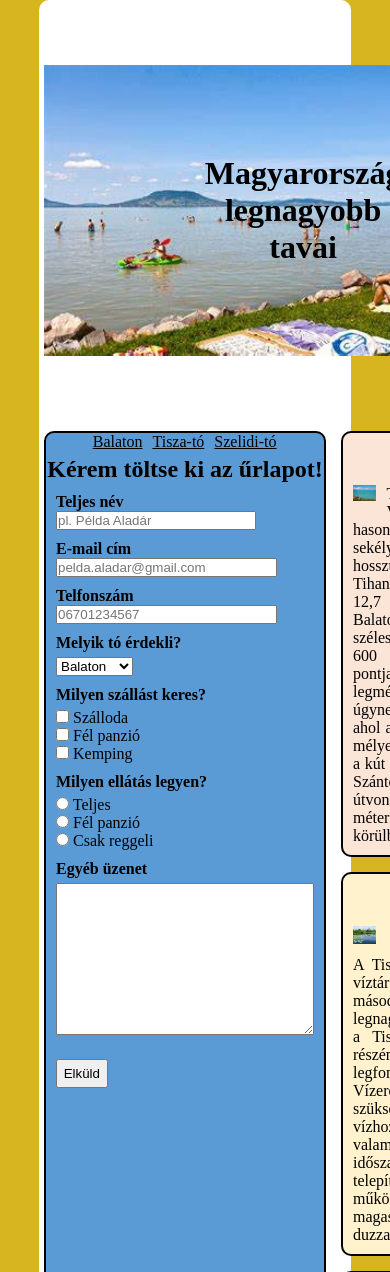
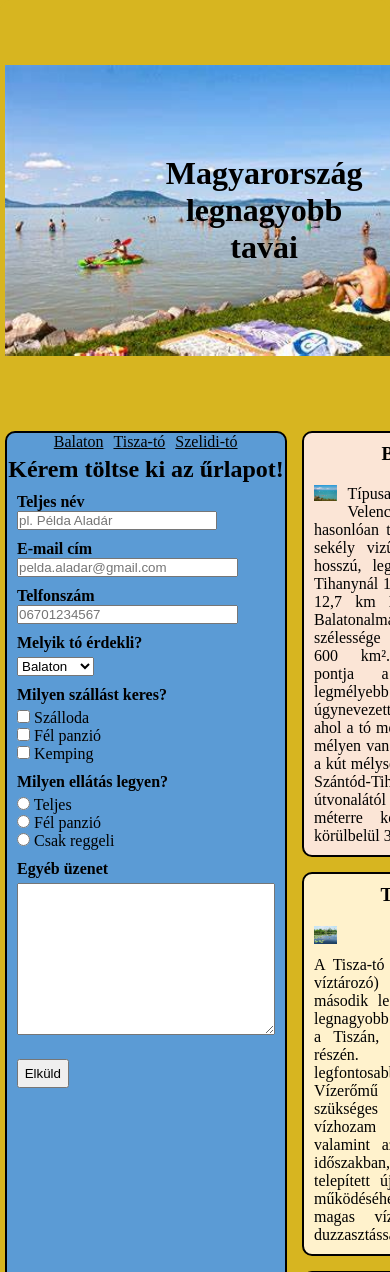
Before and after one commit to grenata36/grenata36.github.io, a PHP site: page /hazi_feladat/10.21/index.html in a window 390 px wide; the page is wider, and only the part inside the window is pictured. Shown: the top 1272 px of that part. Run offline with PHP 8.4, Linux system fonts and the light colour scheme.

Commit message:
responziv

```diff
--- a/hazi_feladat/10.21/css/style.css
+++ b/hazi_feladat/10.21/css/style.css
@@ -150,3 +150,10 @@
     padding: 100px;
     background-color: #E7E6E6;
 }
+
+@media screen and (max-width:768px) {
+    .content {
+        width: 100%;
+        background-color: #D7B520;
+    }
+}
```
